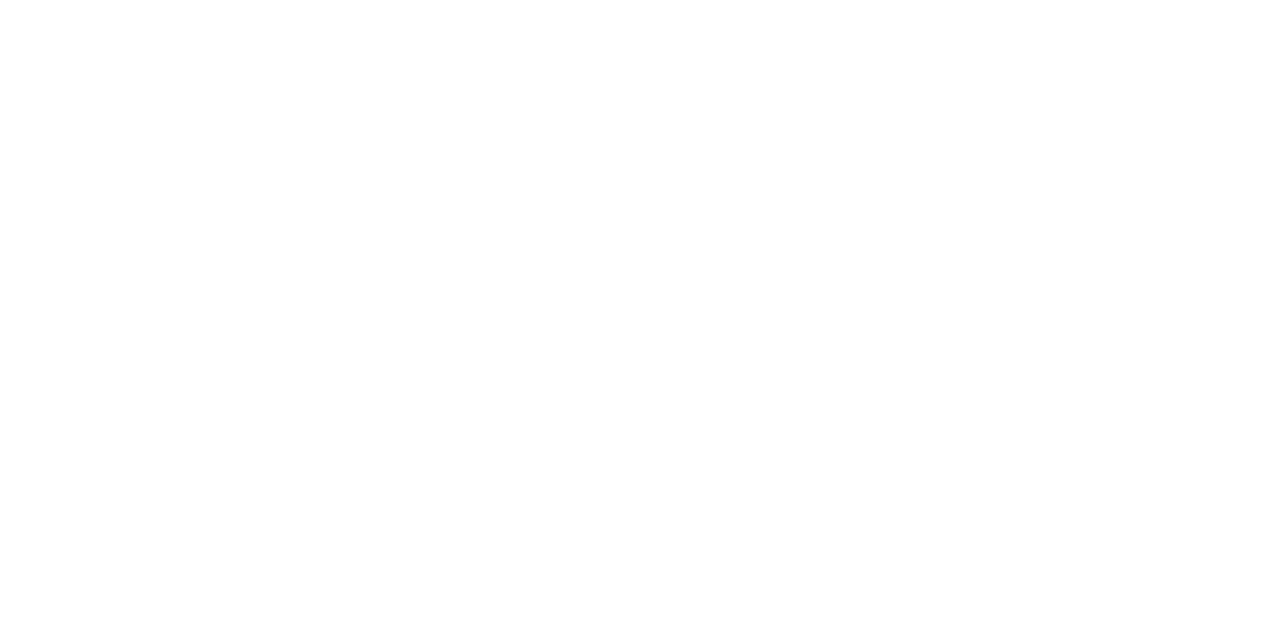
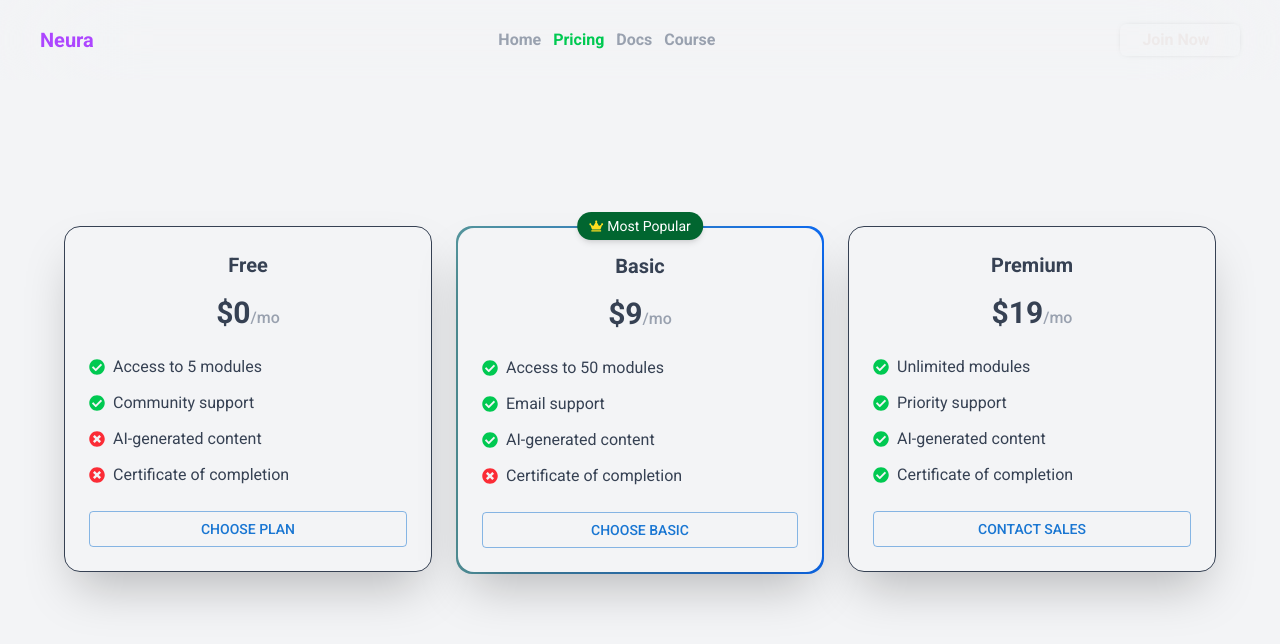
Before and after one commit to dev-mosarof66/AI-TUTOR, a Next.js app: page /pricing in a window 1280 px wide. Before the commit this address had no page. Shown: the top 644 px of the page. Built offline with nearby package versions, Linux system fonts and the light colour scheme; what @mui/material-nextjs would draw is missing.

Commit message:
nothing new

```diff
--- /dev/null
+++ b/src/app/docs/page.tsx
@@ -0,0 +1,13 @@
+import Navbar from "@/components/custom/navbar";
+import React from "react";
+
+const Docs = () => {
+  return (
+    <div>
+      <Navbar />
+      <div className="w-full h-screen dark:bg-gray-800 bg-gray-300"></div>
+    </div>
+  );
+};
+
+export default Docs;
--- a/src/app/globals.css
+++ b/src/app/globals.css
@@ -6,3 +6,23 @@
 @theme{
     --breakpoint-xs:33rem
 }
+
+@layer utilities {
+  @keyframes gradientMove {
+    0% {
+      background-position: 0% 50%;
+    }
+    50% {
+      background-position: 100% 50%;
+    }
+    100% {
+      background-position: 0% 50%;
+    }
+  }
+
+  .animated-gradient {
+    background: linear-gradient(270deg, #22c55e, #0062ff, #d5e406);
+    background-size: 600% 600%;
+    animation: gradientMove 8s ease infinite;
+  }
+}
--- /dev/null
+++ b/src/app/pricing/page.tsx
@@ -0,0 +1,16 @@
+import Navbar from "@/components/custom/navbar";
+import PricingCards from "@/components/Pricing";
+import React from "react";
+
+const Pricing = () => {
+  return (
+    <div>
+      <Navbar />
+      <div className="w-full h-screen flex flex-col md:items-center md:justify-center overflow-y-scroll dark:bg-gray-800 bg-gray-100 py-20">
+        <PricingCards />
+      </div>
+    </div>
+  );
+};
+
+export default Pricing;
--- /dev/null
+++ b/src/components/Pricing.tsx
@@ -0,0 +1,107 @@
+"use client";
+import React from "react";
+import { motion } from "framer-motion";
+import { FaCheckCircle, FaTimesCircle, FaCrown } from "react-icons/fa";
+import { Button } from "@mui/material";
+
+const plans = [
+  {
+    name: "Free",
+    price: "0",
+    features: [
+      { text: "Access to 5 modules", included: true },
+      { text: "Community support", included: true },
+      { text: "AI-generated content", included: false },
+      { text: "Certificate of completion", included: false },
+    ],
+    button: "Choose Plan",
+  },
+  {
+    name: "Basic",
+    price: "9",
+    popular: true,
+    features: [
+      { text: "Access to 50 modules", included: true },
+      { text: "Email support", included: true },
+      { text: "AI-generated content", included: true },
+      { text: "Certificate of completion", included: false },
+    ],
+    button: "Choose Basic",
+  },
+  {
+    name: "Premium",
+    price: "19",
+    features: [
+      { text: "Unlimited modules", included: true },
+      { text: "Priority support", included: true },
+      { text: "AI-generated content", included: true },
+      { text: "Certificate of completion", included: true },
+    ],
+    button: "Contact Sales",
+  },
+];
+
+const PricingCards = () => {
+  return (
+    <div className="w-full py-10 px-4 ">
+      <div className="grid md:grid-cols-3 gap-14 md:gap-6 max-w-6xl mx-auto">
+        {plans.map((plan, index) => {
+          const cardContent = (
+            <motion.div
+              initial={{ opacity: 0, y: 30 }}
+              whileInView={{ opacity: 1, y: 0 }}
+              transition={{ duration: 0.4, ease: "easeOut" }}
+              viewport={{ once: true }}
+              className={`w-full bg-gray-100 ${
+                plan.popular ? "" : "border border-gray-700 dark:border-none"
+              } flex flex-col justify-between dark:bg-gray-800 rounded-2xl shadow-2xl dark:shadow-white/20 text-gray-700 dark:text-gray-400  p-6 relative`}
+            >
+              {plan.popular && (
+                <div className="absolute -top-4 left-1/2 -translate-x-1/2 bg-green-800 text-white px-3 py-1 rounded-full text-sm flex items-center gap-1 shadow-md">
+                  <FaCrown className="text-yellow-300" /> Most Popular
+                </div>
+              )}
+              <div>
+                <h3 className="text-xl font-semibold text-center mb-4">
+                  {plan.name}
+                </h3>
+                <p className="text-center text-3xl font-bold mb-6">
+                  ${plan.price}
+                  <span className="text-base font-medium text-gray-400">
+                    /mo
+                  </span>
+                </p>
+                <ul className="mb-6 space-y-3">
+                  {plan.features.map((feature, i) => (
+                    <li key={i} className="flex items-center space-x-2">
+                      {feature.included ? (
+                        <FaCheckCircle className="text-green-500" />
+                      ) : (
+                        <FaTimesCircle className="text-red-500" />
+                      )}
+                      <span>{feature.text}</span>
+                    </li>
+                  ))}
+                </ul>
+              </div>
+              <Button variant="outlined" className="w-full">
+                {plan.button}
+              </Button>
+            </motion.div>
+          );
+
+          // Wrap the card in a gradient border if popular
+          return plan.popular ? (
+            <div key={index} className="p-[2px] rounded-2xl animated-gradient">
+              {cardContent}
+            </div>
+          ) : (
+            <div key={index}>{cardContent}</div>
+          );
+        })}
+      </div>
+    </div>
+  );
+};
+
+export default PricingCards;
--- a/src/components/custom/navbar.tsx
+++ b/src/components/custom/navbar.tsx
@@ -1,5 +1,5 @@
 "use client";
-import React, { useState } from "react";
+import React, { useEffect, useState } from "react";
 import { FaBarsStaggered } from "react-icons/fa6";
 import { motion } from "framer-motion";
 import "../../css/navbar.css";
@@ -42,11 +42,29 @@
     setActiveNav(item);
     router.push(navigation);
   };
+
+  useEffect(() => {
+    const handleNavigation = () => {
+      if (location === "/pricing") {
+        setActiveNav(2);
+      } else if (location === "/docs") {
+        setActiveNav(3);
+      } else if (location === "/") {
+        setActiveNav(1);
+      }
+    };
+
+    handleNavigation();
+  }, [location]);
+
   return (
     <nav className="w-full fixed top-0 right-0 left-0 z-50 flex flex-col items-center justify-center text-gray-200  backdrop-blur-3xl">
       <div className="w-full max-w-7xl mx-auto flex items-center justify-between px-8 sm:px-10 backdrop-blur-3xl py-6 rounded-md">
         <div>
-          <p className="font-semibold text-base sm:text-lg md:text-xl text-purple-500">
+          <p
+            onClick={() => router.push("/")}
+            className="font-semibold text-xl sm:text-lg md:text-xl text-purple-500 cursor-pointer hover:text-purple-600 transition duration-300 delay-75"
+          >
             Neura
           </p>
         </div>
@@ -70,7 +88,10 @@
         )}
         {isCoursesRoute ? (
           <div>
-            <button onClick={()=> router.push('/auth')} className="button w-30 px-2 py-1 transition duration-300 delay-75 flex items-center justify-center gap-2 group">
+            <button
+              onClick={() => router.push("/auth")}
+              className="button w-30 px-2 py-1 transition duration-300 delay-75 flex items-center justify-center gap-2 group"
+            >
               <p>Join Now</p>
               <div>
                 <FiChevronsRight className="hidden text-black group-hover:block transition-transform duration-300 delay-75" />
@@ -79,7 +100,10 @@
           </div>
         ) : (
           <>
-            <div onClick={()=> router.push('/auth')} className="hidden sm:block">
+            <div
+              onClick={() => router.push("/auth")}
+              className="hidden sm:block"
+            >
               <button className="button w-30 px-2 py-1 transition duration-300 delay-75 flex items-center justify-center gap-2 group">
                 <p>Join Now</p>
                 <div>
@@ -103,7 +127,7 @@
         )}
       </div>
       {!isCoursesRoute && (
-        <div className="w-full flex sm:hidden items-center justify-center fixed filter backdrop-blur-3xl top-16 gap-2 transition-transform duration-500 delay-100">
+        <div className="w-full  flex sm:hidden items-center justify-center fixed filter backdrop-blur-3xl top-16 gap-2 transition-transform duration-500 delay-100">
           {showNavbarContent && (
             <motion.ul
               initial={{ x: -500 }}
@@ -111,10 +135,35 @@
               transition={{
                 duration: 0.5,
               }}
-              className="w-[80%] mx-auto flex flex-col gap-3 text-sm xs:text-base"
+              className="w-full mx-auto flex flex-col gap-3 text-sm  xs:text-base py-6 filter backdrop-blur-2xl"
             >
-              <div className="w-full bg-[#18365593] rounded-md text-center hover:bg-[#183655bd] active:bg-[#183655bd] hover:text-green-700 active:text-green-700 py-1 cursor-pointer transition duration-300 delay-75">
+              <div className="w-[80%] mx-auto flex flex-col gap-3 text-sm xs:text-base">
+                <div
+                  onClick={() => {
+                    router.push("/");
+                    setShowNavbarContent(false);
+                  }}
+                  className="w-full bg-[#18365593] rounded-md text-center hover:bg-[#183655bd] active:bg-[#183655bd] hover:text-green-700 active:text-green-700 py-1 cursor-pointer transition duration-300 delay-75"
+                >
                   Home
+                </div>
+                <div
+                  onClick={() => {
+                    router.push("/pricing");
+                    setShowNavbarContent(false);
+                  }}
+                  className="w-full bg-[#18365593] rounded-md text-center hover:bg-[#183655bd] active:bg-[#183655bd] hover:text-green-700 active:text-green-700 py-1 cursor-pointer transition duration-300 delay-75"
+                >
+                  Pricing
+                </div>
+                <div
+                  onClick={() => {
+                    router.push("/blogs");
+                    setShowNavbarContent(false);
+                  }}
+                  className="w-full bg-[#18365593] rounded-md text-center hover:bg-[#183655bd] active:bg-[#183655bd] hover:text-green-700 active:text-green-700 py-1 cursor-pointer transition duration-300 delay-75"
+                >
+                  Blogs
                 </div>
                 <div
                   onClick={() => {
@@ -125,15 +174,16 @@
                 >
                   Courses
                 </div>
-              <div className="w-full bg-[#18365593] rounded-md text-center hover:bg-[#183655bd] active:bg-[#183655bd] hover:text-green-700 active:text-green-700 py-1 cursor-pointer transition duration-300 delay-75">
-                Pricing
-              </div>
-              <div className="w-full bg-[#18365593] rounded-md text-center hover:bg-[#183655bd] active:bg-[#183655bd] hover:text-green-700 active:text-green-700 py-1 cursor-pointer transition duration-300 delay-75">
-                Blogs
-              </div>
-              <button className="button w-full px-6 py-1 transition duration-300 delay-75 flex items-center justify-center gap-2 group">
+                <button
+                  onClick={() => {
+                    router.push("/auth");
+                    setShowNavbarContent(false);
+                  }}
+                  className="button w-full px-6 py-1 transition duration-300 delay-75 flex items-center justify-center gap-2 group"
+                >
                   <p>Join Now</p>
                 </button>
+              </div>
             </motion.ul>
           )}
         </div>
```
Also changed, not shown: src/components/Docs.tsx (added). Lines whose indentation alone changed are shown as unchanged.
